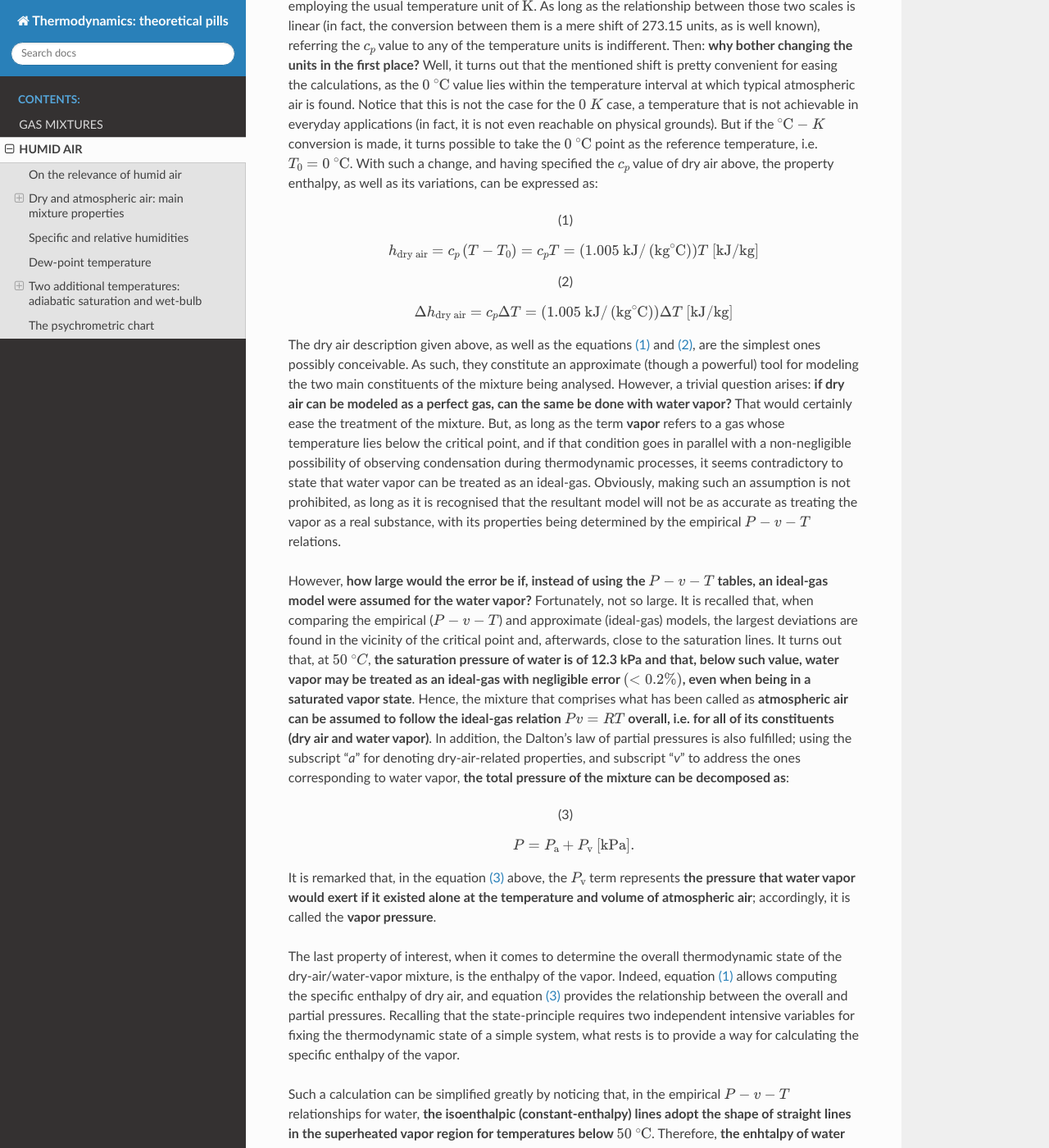
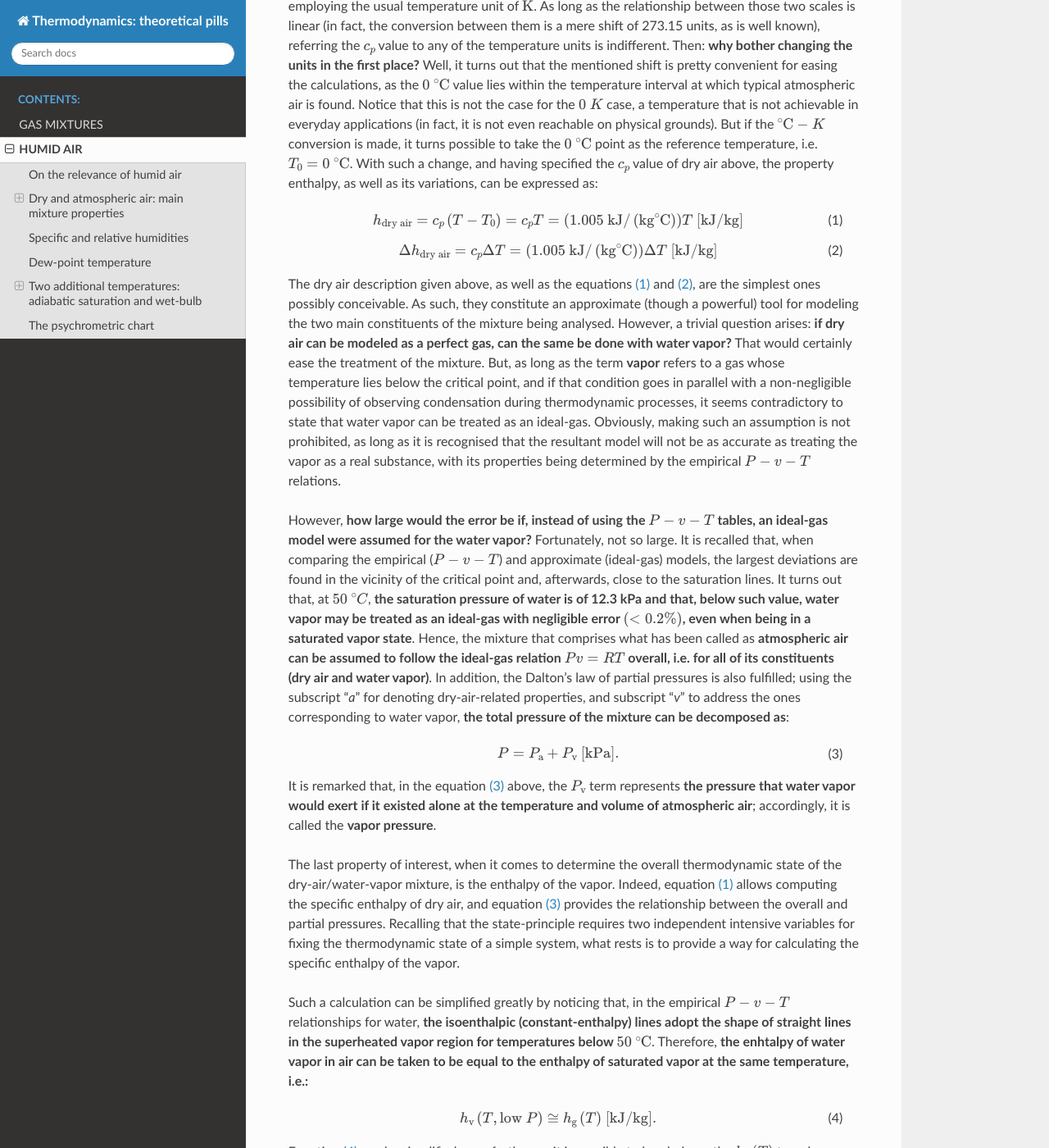
Before and after one commit to azarketa/Thermodynamics-theoretical-pills, a Sphinx documentation site: the page built from source/Humid_air.md, in a window 1280 px wide and 1400 px high, scrolled down 2006 px. Shown: the whole window at 82% size. Built offline with Sphinx 7.4.7 and the Read the Docs theme 3.1.0, drawn with Linux system fonts in a browser that asks for light colours.

Commit message:
Add files via upload

```diff
--- a/source/_static/custom.css
+++ b/source/_static/custom.css
@@ -1,16 +1,6 @@
-.output {
-    border: none !important;
-    background: none !important;
-    padding: 0 !important;
-    margin: 0 !important;
+.math {
+    text-align: left;
 }
-
-.output pre {
-    border: none !important;
-    background: none !important;
-    padding: 0 !important;
-    margin: 0 !important;
-    font-family: inherit !important;
-    font-size: inherit !important;
-    color: inherit !important;
+.eqno {
+    float: right;
 }
```
